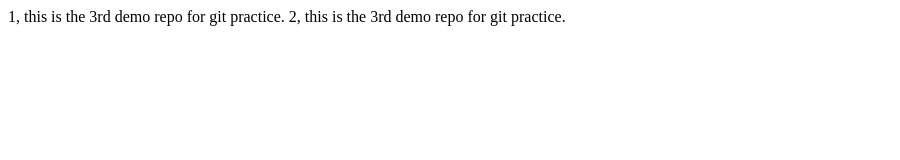
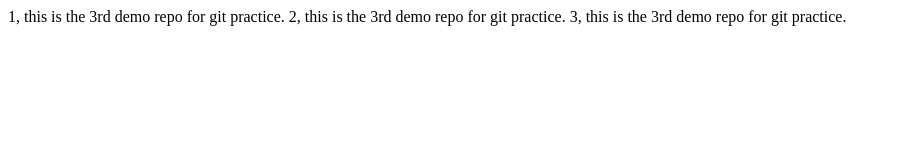
Before and after one commit to PreetiLatta/demo3repo, a plain HTML site: page index.html in a window 1280 px wide. Shown: the whole page, without its empty margins (0-900 px from the left). Drawn offline with Linux system fonts and the light colour scheme.

Commit message:
created new branch feature

```diff
--- a/index.html
+++ b/index.html
@@ -1,2 +1,3 @@
 <h>1, this is the 3rd demo repo for git practice.</h>
 <h>2, this is the 3rd demo repo for git practice.</h>
+<h>3, this is the 3rd demo repo for git practice.</h>
```
